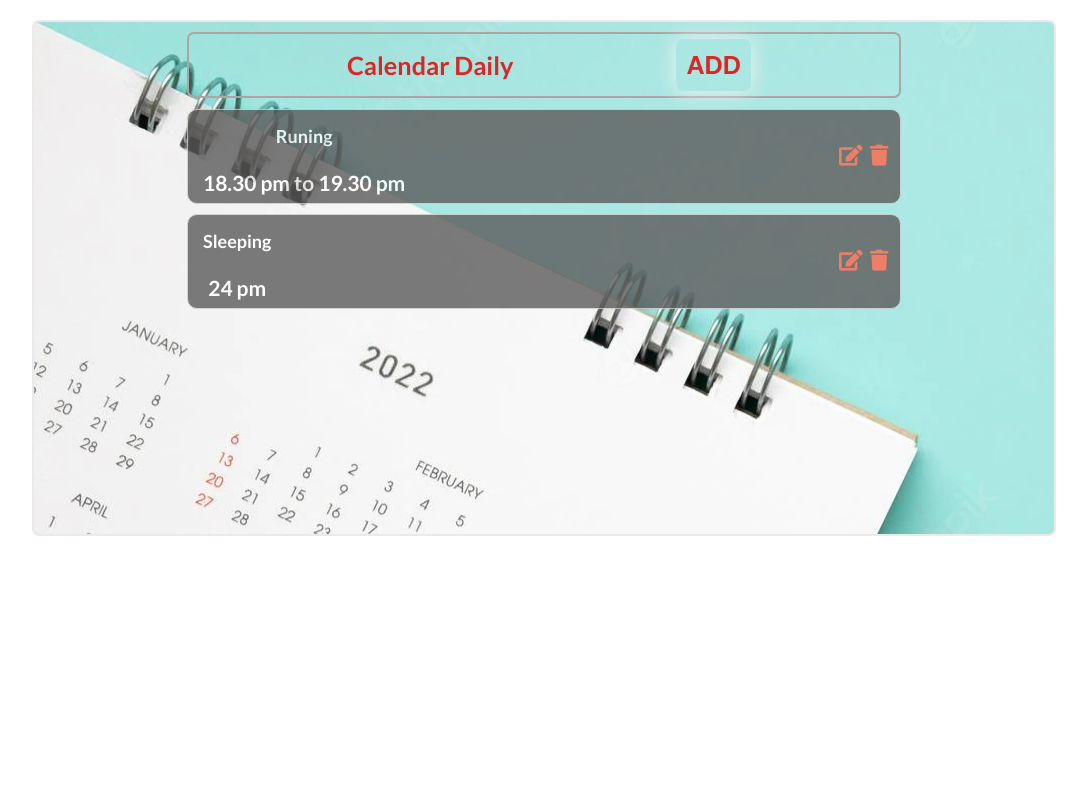
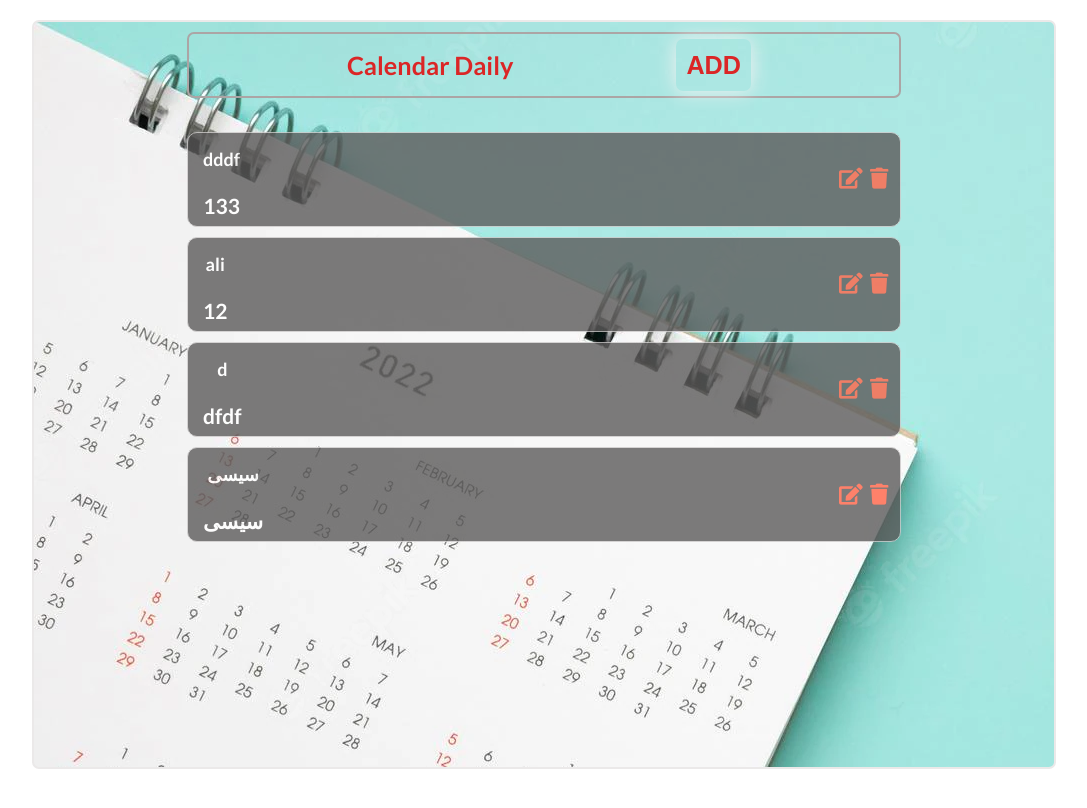
Before and after one commit to ghiyaee/ToDoList-React, a React (Create React App) app: page / in a window 1280 px wide. Shown: the top 808 px of the page, without its empty margins (96-1183 px from the left). Built offline with nearby package versions, Linux system fonts and the light colour scheme; data requests are answered from the project's data file.

Commit message:
update style

```diff
--- a/db.json
+++ b/db.json
@@ -1,14 +1,24 @@
 {
   "calenders": [
     {
-      "id": 335,
-      "work": "Runing",
-      "time": "18.30 pm to 19.30 pm"
+      "id": 110,
+      "work": "dddf",
+      "time": "133"
     },
     {
-      "id": 38,
-      "work": "Sleeping",
-      "time": "24 pm"
+      "id": 785,
+      "work": "ali",
+      "time": "12"
+    },
+    {
+      "id": 496,
+      "work": "d",
+      "time": "dfdf"
+    },
+    {
+      "id": 646,
+      "work": "سیسی",
+      "time": "سیسی"
     }
   ]
 }
--- a/src/components/Form.css
+++ b/src/components/Form.css
@@ -54,17 +54,17 @@
    color:#fff
 }
 .alert{
-    background: rgb(245, 33, 33);
-    color: white;
-    padding: 5px;
+    color: rgb(245,33,33);
     border-radius: 6px;
     font-size: 1.5rem;
+    transition: all 1s;
 }
 .hedin{
     display: none;
 }
 .show{
     display: block;
+
 }
 .hand__update__save{
     display: flex;
--- a/src/components/Form.js
+++ b/src/components/Form.js
@@ -7,7 +7,10 @@ const Form = ({ onValue, drop, editValue ,onEdit ,text}) => {
     const [alert,setLert]=  useState('')
     const onValidtion = (e) => {
         if (work === '' || time === '') {
-         setLert('please inter values')
+            setLert('please inter values')
+            setTimeout(() => {
+               setLert('')
+            },2200)
             return
            }
           const id = Math.floor(Math.random() * 1000)
@@ -18,6 +21,9 @@ const Form = ({ onValue, drop, editValue ,onEdit ,text}) => {
           setWork('')
           setTime('')
           setLert('Save Done')
+          setTimeout(() => {
+                setLert('')
+          }, 1900);
           e.preventDefault()
     }
     const onEditValue = () => {
@@ -33,7 +39,9 @@ const Form = ({ onValue, drop, editValue ,onEdit ,text}) => {
           setWork('')
           setTime('')
          setLert('Update Done')
-
+         setTimeout(() => {
+             setLert('')
+         }, 1500);
   }
     useEffect(() => {
         setWork(editWork ||'')
@@ -55,9 +63,13 @@ const Form = ({ onValue, drop, editValue ,onEdit ,text}) => {
                 onChange={e => { setTime(e.target.value) }}
             >
             </input >
-            <span className={ ` ${alert === ''} ? 'hedin': 'show'`}>{alert }</span>
+
+    <div className={`alert ${alert === ''} ? 'hedin': 'show'`}>
+            <span>{alert}</span>
+           <i className={`hand  up icon hedin ${alert === ''? null:'point'}`} ></i>
+     </div>
             < div className = "hand__update__save" >
-                  < i className = "hand point right icon" > </i>
+                  <i className = "hand point right icon" ></i>
                     <input
                         type="submit"
                         value="SAVE"
```
